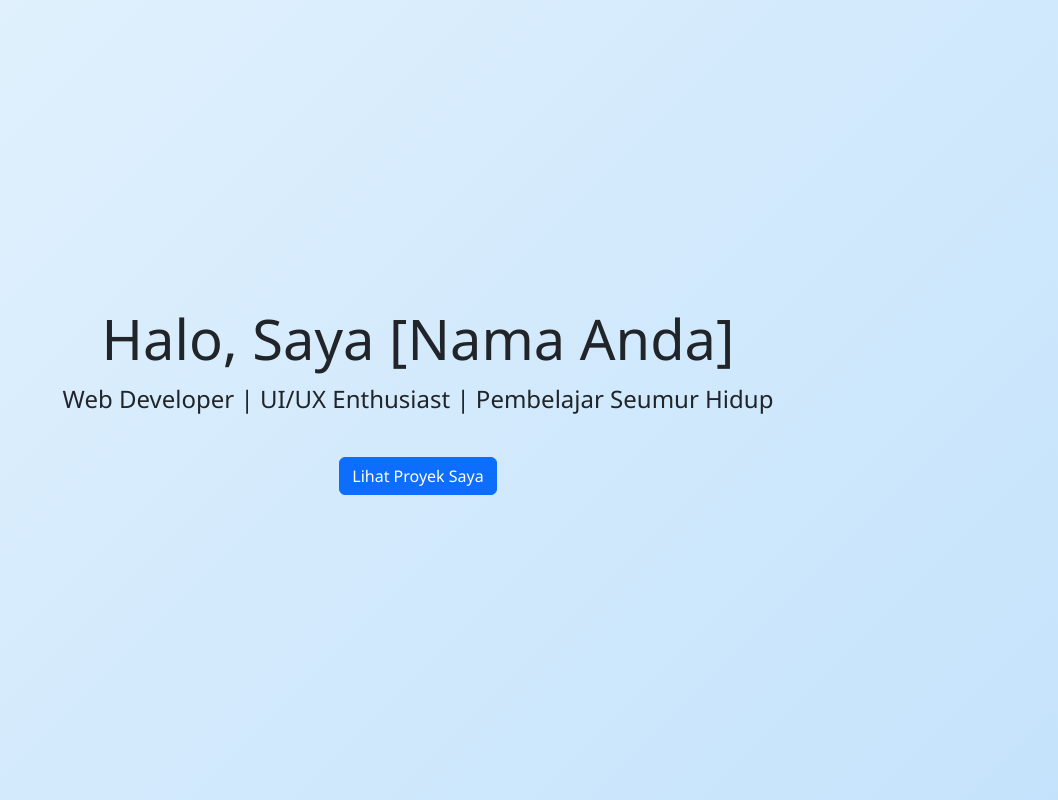
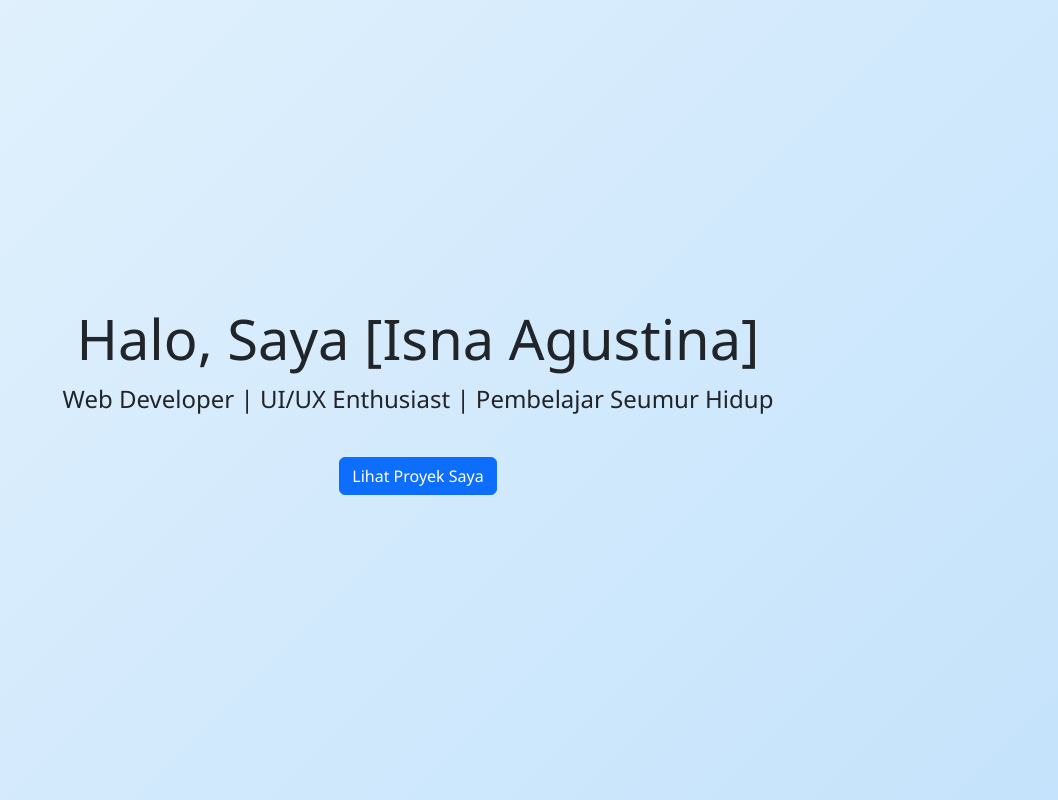
Before and after one commit to asmara55/isnanto, a plain HTML site: page index.html in a window 1280 px wide. Shown: the top 800 px of the page, without its empty margins (222-1280 px from the left). Drawn offline with nearby package versions, Linux system fonts and the light colour scheme.

Commit message:
Update index.html

```diff
--- a/index.html
+++ b/index.html
@@ -4,7 +4,7 @@
 <head>
   <meta charset="UTF-8">
   <meta name="viewport" content="width=device-width, initial-scale=1.0">
-  <title>Portofolio Saya</title>
+  <title>Portofolio Isna Agustina</title>
   <link href="https://cdn.jsdelivr.net/npm/bootstrap@5.3.3/dist/css/bootstrap.min.css" rel="stylesheet">
   <style>
     body {
@@ -75,7 +75,7 @@
 
 <body>
   <section class="hero">
-    <h1>Halo, Saya [Nama Anda]</h1>
+    <h1>Halo, Saya [Isna Agustina]</h1>
     <p>Web Developer | UI/UX Enthusiast | Pembelajar Seumur Hidup</p>
     <a href="#projects" class="btn btn-primary mt-4">Lihat Proyek Saya</a>
   </section>
```
